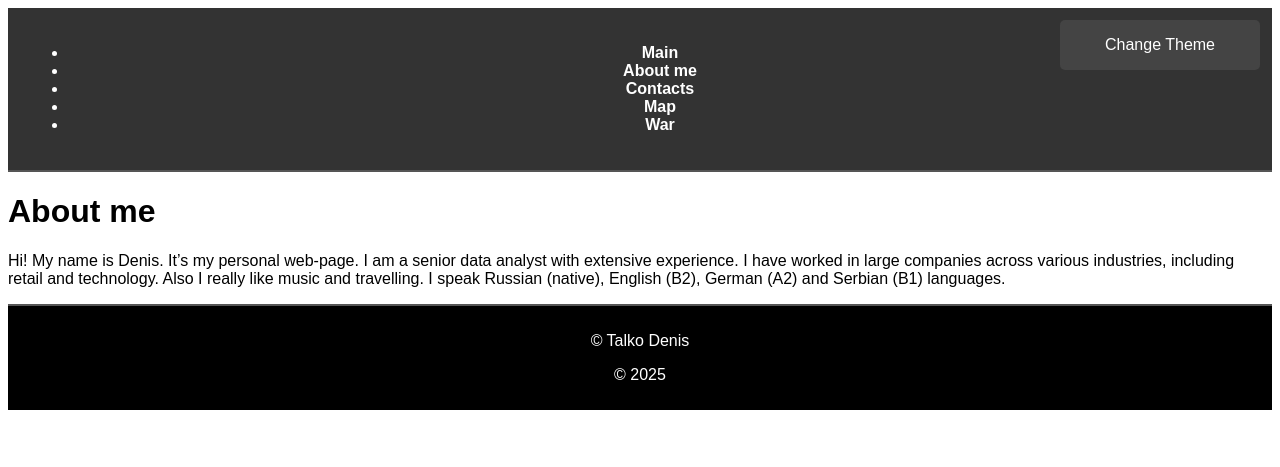
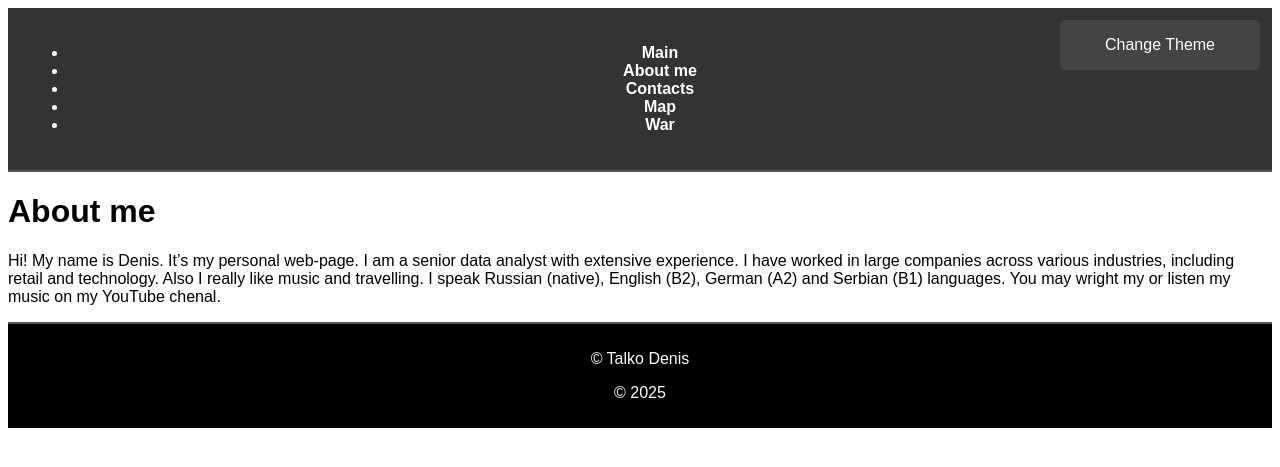
Before and after one commit to TalkoDenis/TalkoDenis.github.io, a Jekyll site: the page built from about.md, in a window 1280 px wide. Shown: the top 467 px of the page. Built offline with Jekyll 4.4.1, drawn with Linux system fonts in a browser that asks for light colours.

Commit message:
Added youtube on contacts and some more data about my in about.md

```diff
--- a/about.md
+++ b/about.md
@@ -9,3 +9,4 @@ permalink: /about/
 Hi! My name is Denis. It's my personal web-page.
 I am a senior data analyst with extensive experience. I have worked in large companies across various industries, including retail and technology.
 Also I really like music and travelling. I speak Russian (native), English (B2), German (A2) and Serbian (B1) languages.
+You may wright my or listen my music on my YouTube chenal.
```
Also changed, not shown: contacts.md (+1 -0 lines).
